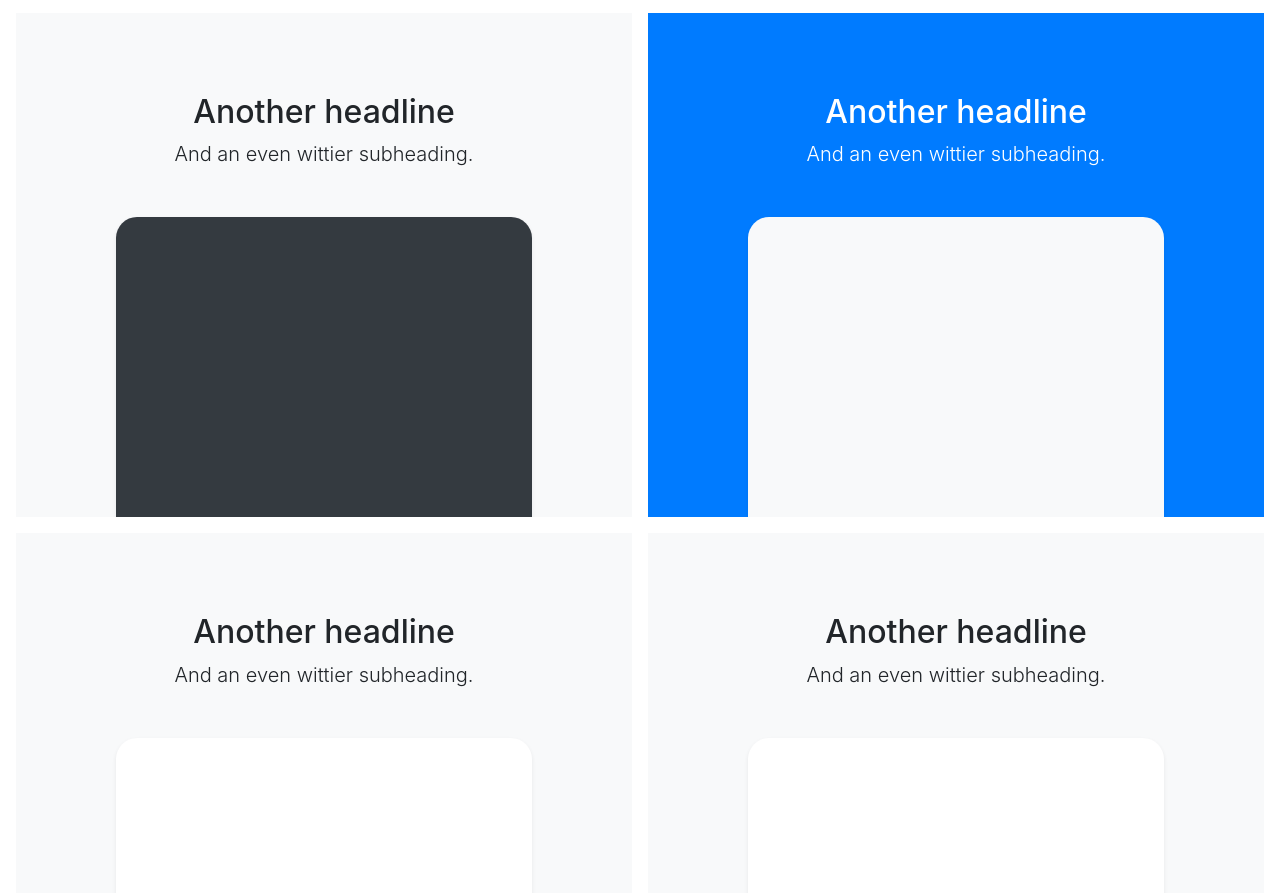
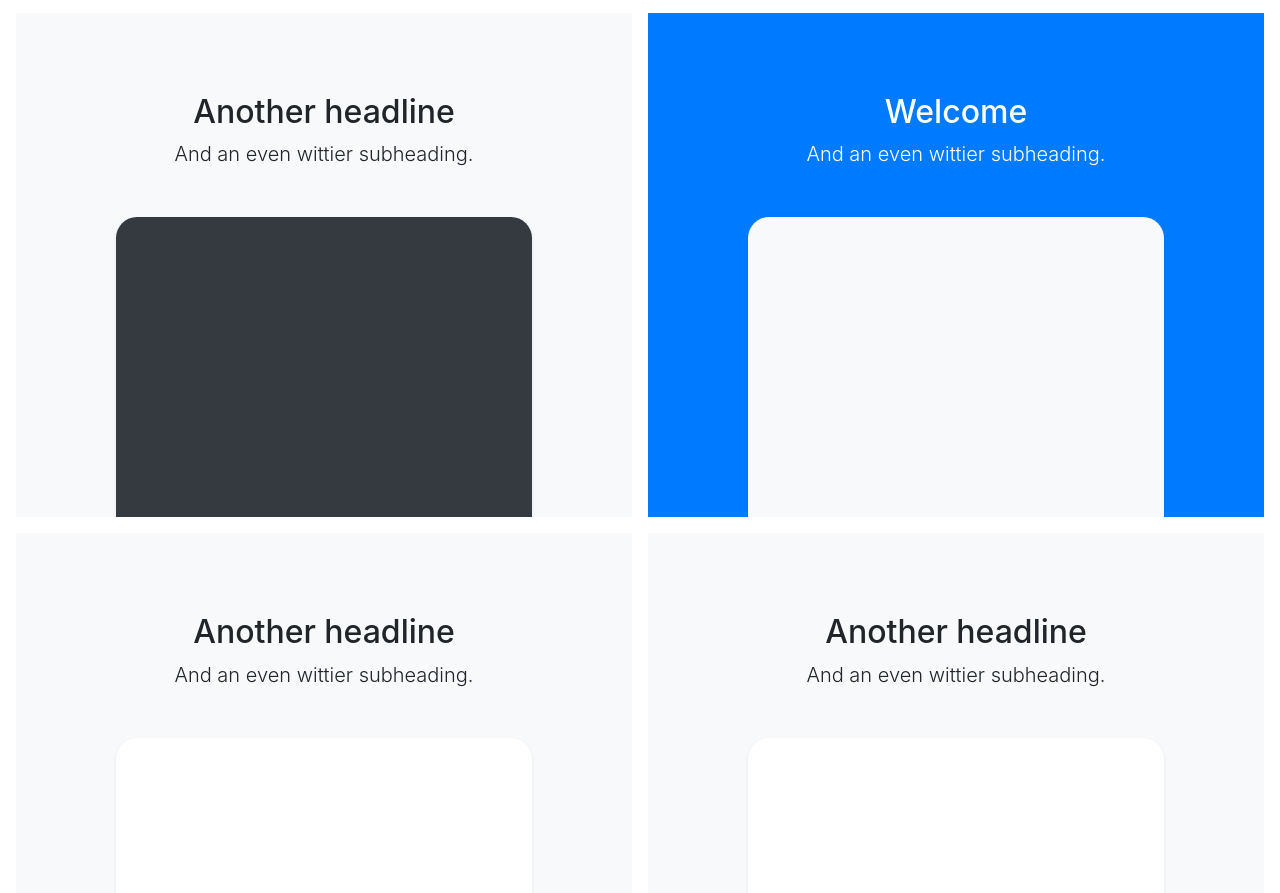
Before and after one commit to stem-teachers-demo/website, a plain HTML site: page source/index.html in a window 1280 px wide. Shown: the part 1192-2085 px from the top of the page. Drawn offline with nearby package versions, Linux system fonts and the light colour scheme.

Commit message:
i added welcome

```diff
--- a/source/index.html
+++ b/source/index.html
@@ -86,7 +86,7 @@
   </div>
   <div class="bg-primary mr-md-3 pt-3 px-3 pt-md-5 px-md-5 text-center text-white overflow-hidden">
     <div class="my-3 py-3">
-      <h2 class="display-5">Another headline</h2>
+      <h2 class="display-5">Welcome</h2>
       <p class="lead">And an even wittier subheading.</p>
     </div>
     <div class="bg-light shadow-sm mx-auto" style="width: 80%; height: 300px; border-radius: 21px 21px 0 0;"></div>
```
